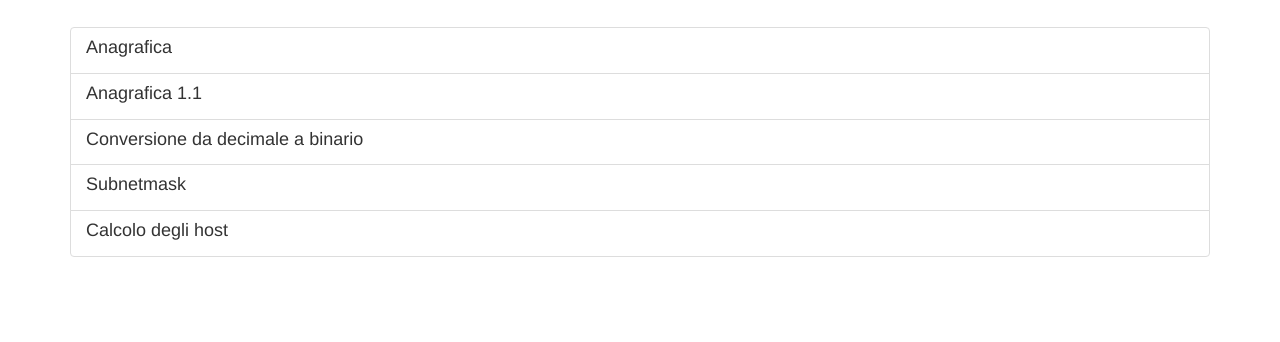
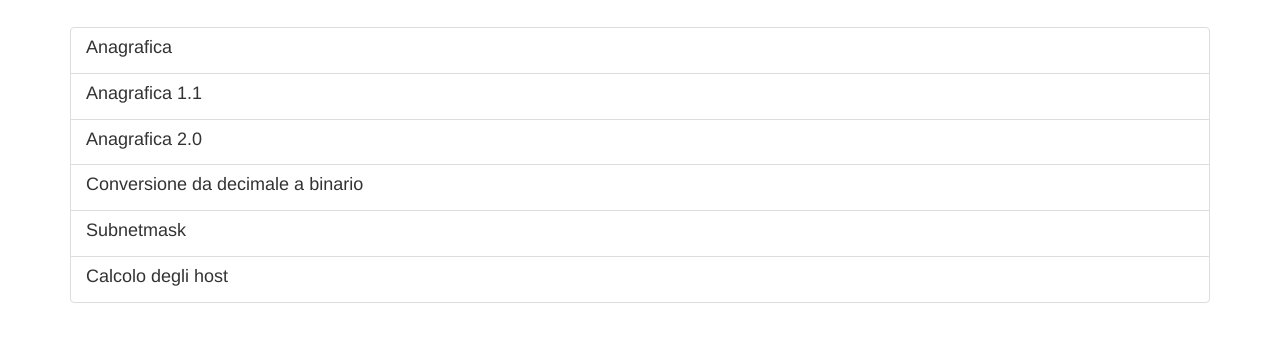
Before and after one commit to AriannaCaruso/tps, a plain HTML site: page index.html in a window 1280 px wide. Shown: the part 56-398 px from the top of the page. Drawn offline with nearby package versions, Linux system fonts and the light colour scheme.

Commit message:
Update index.html

```diff
--- a/index.html
+++ b/index.html
@@ -14,6 +14,7 @@
       <div class="list-group">
         <a href="https://ariannacaruso.github.io/tps/anagrafica.html" class="list-group-item"><h4 class="list-group-item-heading">Anagrafica</h4></a>
         <a href="https://ariannacaruso.github.io/tps/anagrafica1.1.html" class="list-group-item"><h4 class="list-group-item-heading">Anagrafica 1.1</h4></a>
+        <a href="https://ariannacaruso.github.io/tps/anagrafica2.0.html" class="list-group-item"><h4 class="list-group-item-heading">Anagrafica 2.0</h4></a>
         <a href="https://ariannacaruso.github.io/tps/conversionedb.html" class="list-group-item"><h4 class="list-group-item-heading">Conversione da decimale a binario</h4></a>
         <a href="https://ariannacaruso.github.io/tps/subnetmask.html" class="list-group-item"><h4 class="list-group-item-heading">Subnetmask</h4></a>
         <a href="https://ariannacaruso.github.io/tps/host.html" class="list-group-item"><h4 class="list-group-item-heading">Calcolo degli host</h4></a>
```
